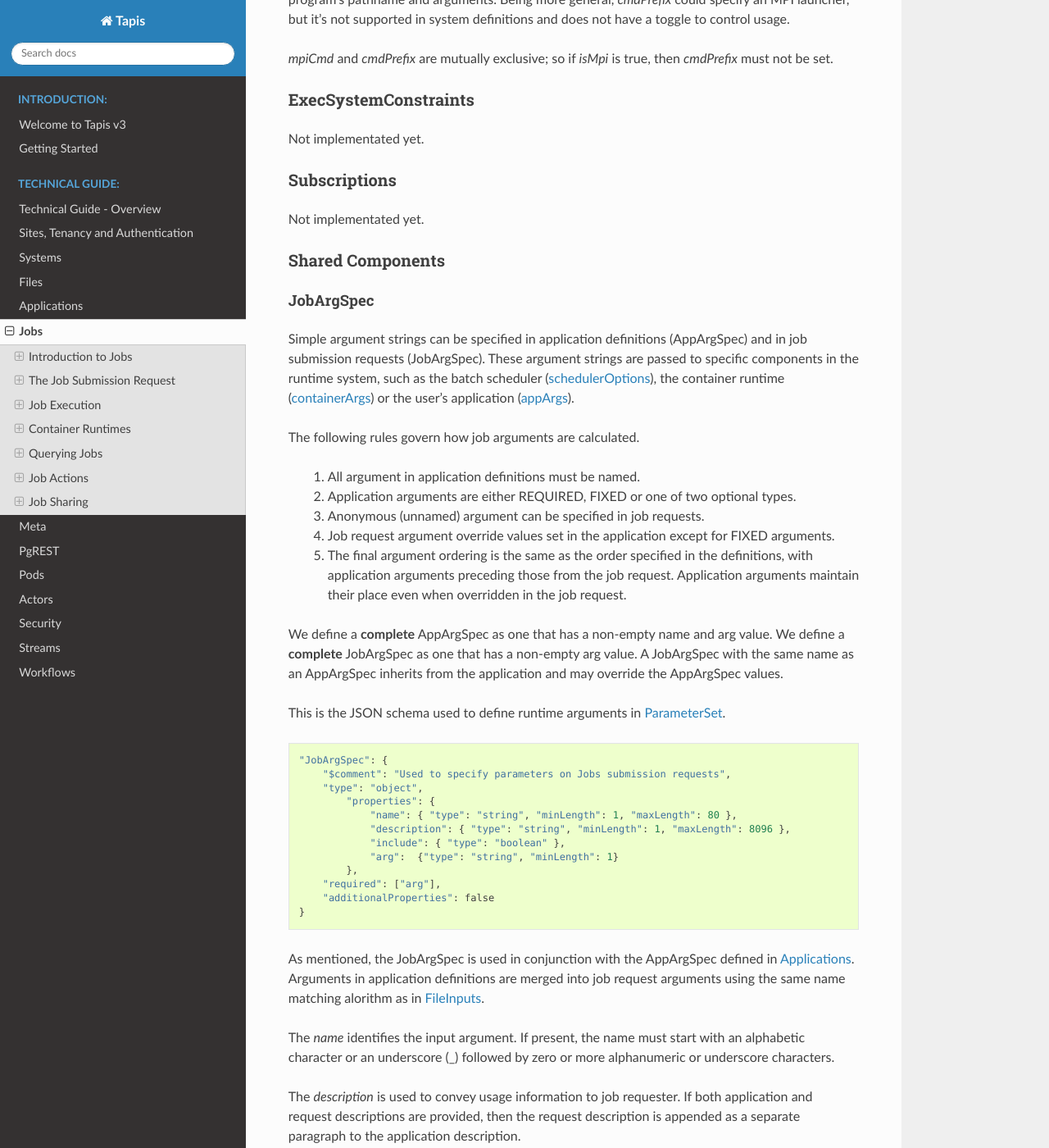
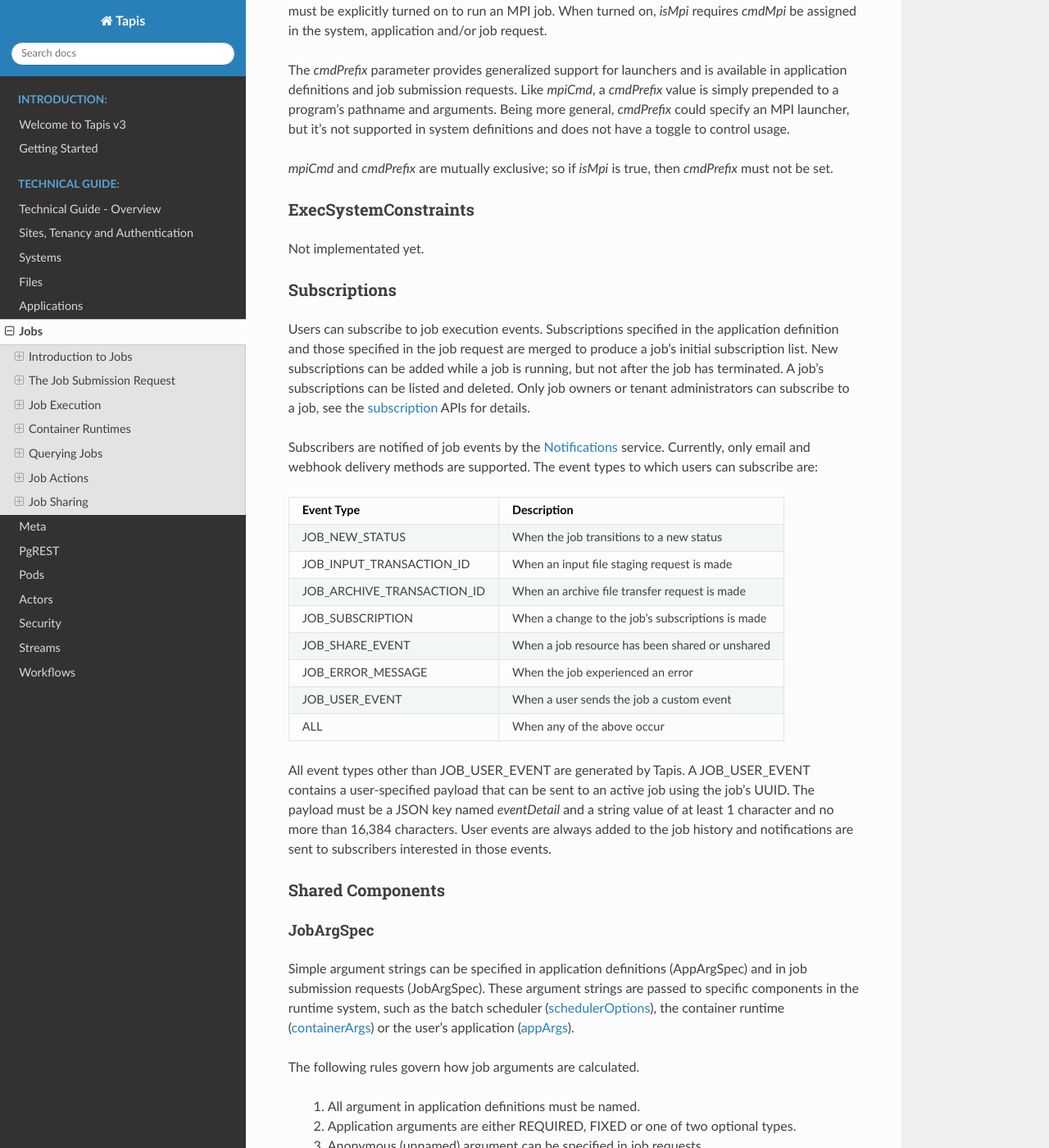
Before and after one commit to tapis-project/documentation, a Sphinx documentation site: the page built from source/technical/jobs.rst, in a window 1280 px wide and 1400 px high, scrolled down 13011 px. Shown: the whole window at 82% size. Built offline with Sphinx 7.4.7 and the Read the Docs theme 2.0.0, drawn with Linux system fonts in a browser that asks for light colours; some of the changed text lies outside the part shown.

Commit message:
new job parms and subscriptions

```diff
--- a/source/technical/jobs.rst
+++ b/source/technical/jobs.rst
@@ -35,9 +35,11 @@ Name                 Method   UrlPath                                   Status
 ================     ======   =======================================   ===========
 Submit               POST     /submit                                   Implemented
 Resubmit             POST     /{JobUUID}/resubmit                       Implemented
+\
 List                 GET      /list                                     Implemented
 Search               GET      /search                                   Implemented
 Search               POST     /search                                   Implemented
+\
 Get                  GET      /{JobUUID}                                Implemented
 Get Status           GET      /{JobUUID}/status                         Implemented
 Get History          GET      /{JobUUID}/history                        Implemented
@@ -166,6 +169,8 @@ Parameters that do not need to be set are marked *Not Required*.  Finally, param
   Subscribe to the job's events.  *InheritMerge*.
 **tags**
   An array of user-chosen strings that are associated with a job.  *InheritMerge*.
+**notes**
+  A JSON object containing any user-chosen data.  *Inherit*.
 **isMpi**
   Indicates whether this job is an MPI job.  *Inherit*, default is false.
 **mpiCmd**
@@ -468,7 +473,28 @@ Not implementated yet.
 Subscriptions
 -------------
 
-Not implementated yet.
+Users can subscribe to job execution events.  Subscriptions specified in the application definition and those specified in the job request are merged to produce a job's initial subscription list.  New subscriptions can be added while a job is running, but not after the job has terminated.  A job's subscriptions can be listed and deleted.  Only job owners or tenant administrators can subscribe to a job, see the subscription_ APIs for details.
+
+Subscribers are notified of job events by the Notifications_ service.  Currently, only email and webhook delivery methods are supported.  The event types to which users can subscribe are:
+
+===========================    ===================================================
+Event Type                     Description
+===========================    ===================================================
+JOB_NEW_STATUS                 When the job transitions to a new status
+JOB_INPUT_TRANSACTION_ID       When an input file staging request is made
+JOB_ARCHIVE_TRANSACTION_ID     When an archive file transfer request is made
+JOB_SUBSCRIPTION               When a change to the job's subscriptions is made
+JOB_SHARE_EVENT                When a job resource has been shared or unshared
+JOB_ERROR_MESSAGE              When the job experienced an error
+JOB_USER_EVENT                 When a user sends the job a custom event
+ALL                            When any of the above occur
+===========================    ===================================================
+
+All event types other than JOB_USER_EVENT are generated by Tapis.  A JOB_USER_EVENT contains a user-specified payload that can be sent to an active job using the job's UUID.  The payload must be a JSON key named *eventDetail* and a string value of at least 1 character and no more than 16,384 characters.  User events are always added to the job history and notifications are sent to subscribers interested in those events.
+
+.. _subscription: https://tapis-project.github.io/live-docs/?service=Jobs#tag/subscriptions
+
+.. _Notifications: https://tapis-project.github.io/live-docs/?service=Notifications
 
 Shared Components
 -----------------
@@ -485,6 +511,7 @@ The following rules govern how job arguments are calculated.
  3. Anonymous (unnamed) argument can be specified in job requests.
  4. Job request argument override values set in the application except for FIXED arguments.
  5. The final argument ordering is the same as the order specified in the definitions, with application arguments preceding those from the job request.  Application arguments maintain their place even when overridden in the job request.
+ 6. The notes field can be any JSON object, i.e., JSON that begins with a brace ("{").
 
 We define a **complete** AppArgSpec as one that has a non-empty name and arg value.  We define a **complete** JobArgSpec as one that has a non-empty arg value.  A JobArgSpec with the same name as an AppArgSpec inherits from the application and may override the AppArgSpec values.
 
@@ -499,7 +526,8 @@ This is the JSON schema used to define runtime arguments in `ParameterSet`_.
                "name": { "type": "string", "minLength": 1, "maxLength": 80 },
                "description": { "type": "string", "minLength": 1, "maxLength": 8096 },
                "include": { "type": "boolean" },
-               "arg":  {"type": "string", "minLength": 1}
+               "arg":  {"type": "string", "minLength": 1},
+               "notes": {"type": object}
            },
        "required": ["arg"],
        "additionalProperties": false
@@ -565,13 +593,14 @@ The JSON schema for defining key/value pairs of strings in various `ParameterSet
        "type": "object",
            "properties": {
                "key":   {"type": "string", "minLength": 1},
-               "value": {"type": "string", "minLength": 0}
+               "value": {"type": "string", "minLength": 0},
+               "description": {"type": "string", "minLength": 1, "maxLength": 2048}
            },
         "required": ["key", "value"],
         "additionalProperties": false
    }
 
-Both the *key* and *value* are required, though the *value* can be an empty string.
+Both the *key* and *value* are required, though the *value* can be an empty string.  Descriptions are optional.
 
 
 -------------------------------------------------
```
Also changed, not shown: other parts of source/technical/jobs.rst (+1 -0 lines).
